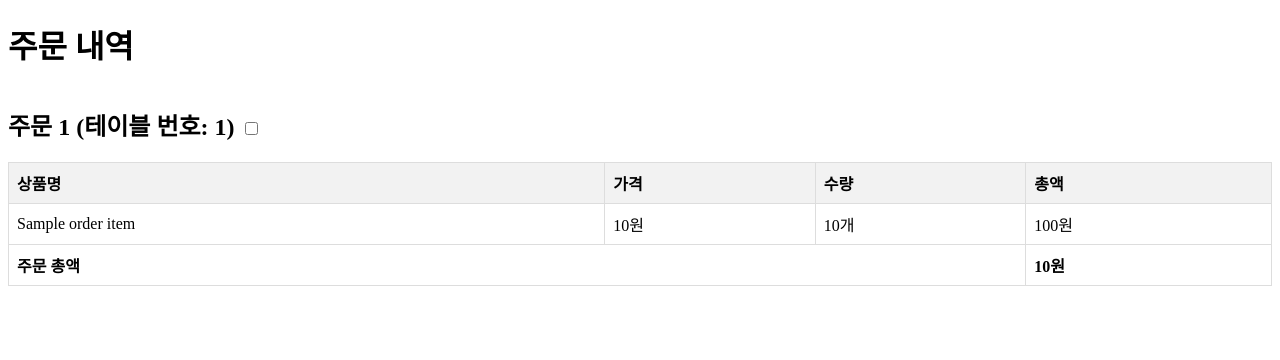
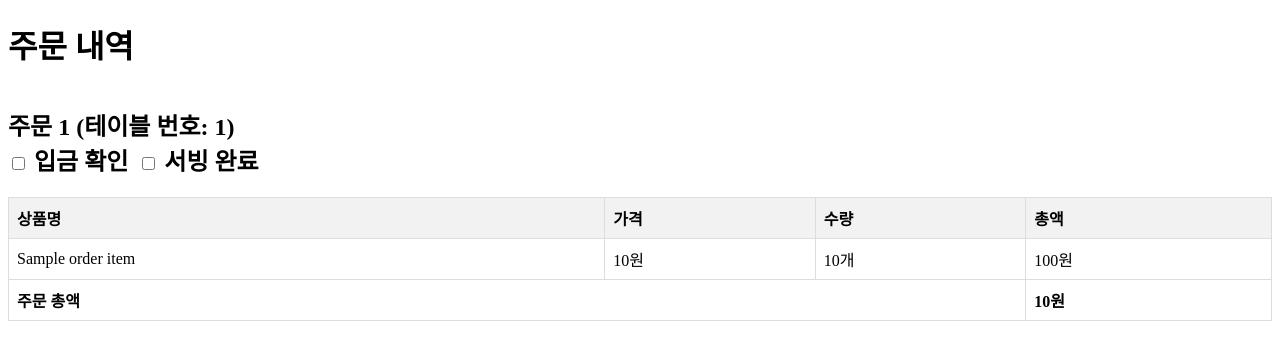
Before and after one commit to kimd0h00n/server, a Flask app: template templates/orders.html in a window 1280 px wide. Shown: the top 360 px of the page. Run offline with Flask 2, Linux system fonts and the light colour scheme; the template is opened without the code that fills it: most values are stand-ins (such as "Sample title", 1, 10 or a date in 2020).

Commit message:
Update orders.html

```diff
--- a/templates/orders.html
+++ b/templates/orders.html
@@ -26,6 +26,11 @@
         h2 {
             margin-top: 40px;
         }
+        .checkbox-group {
+            display: flex;
+            align-items: center;
+            gap: 10px;
+        }
     </style>
 </head>
 <body>
@@ -34,7 +39,14 @@
         {% for order in orders %}
             <h2>
                 주문 {{ loop.index }} (테이블 번호: {{ order['table_number'] }})
-                <input type="checkbox" class="table-checkbox" data-table-number="{{ order['table_number'] }}">
+                <div class="checkbox-group">
+                    <label>
+                        <input type="checkbox" class="payment-checkbox" data-table-number="{{ order['table_number'] }}"> 입금 확인
+                    </label>
+                    <label>
+                        <input type="checkbox" class="serving-checkbox" data-table-number="{{ order['table_number'] }}"> 서빙 완료
+                    </label>
+                </div>
             </h2>
             <table class="order-table">
                 <thead>
@@ -69,20 +81,34 @@
 
     <script>
         document.addEventListener('DOMContentLoaded', function () {
-            const checkboxes = document.querySelectorAll('.table-checkbox');
+            const paymentCheckboxes = document.querySelectorAll('.payment-checkbox');
+            const servingCheckboxes = document.querySelectorAll('.serving-checkbox');
 
             // Load saved checkbox states
-            checkboxes.forEach(checkbox => {
+            paymentCheckboxes.forEach(checkbox => {
                 const tableNumber = checkbox.getAttribute('data-table-number');
-                const isChecked = localStorage.getItem('checkbox_' + tableNumber) === 'true';
+                const isChecked = localStorage.getItem('payment_checkbox_' + tableNumber) === 'true';
+                checkbox.checked = isChecked;
+            });
+
+            servingCheckboxes.forEach(checkbox => {
+                const tableNumber = checkbox.getAttribute('data-table-number');
+                const isChecked = localStorage.getItem('serving_checkbox_' + tableNumber) === 'true';
                 checkbox.checked = isChecked;
             });
 
             // Save checkbox states on change
-            checkboxes.forEach(checkbox => {
+            paymentCheckboxes.forEach(checkbox => {
                 checkbox.addEventListener('change', function () {
                     const tableNumber = checkbox.getAttribute('data-table-number');
-                    localStorage.setItem('checkbox_' + tableNumber, checkbox.checked);
+                    localStorage.setItem('payment_checkbox_' + tableNumber, checkbox.checked);
+                });
+            });
+
+            servingCheckboxes.forEach(checkbox => {
+                checkbox.addEventListener('change', function () {
+                    const tableNumber = checkbox.getAttribute('data-table-number');
+                    localStorage.setItem('serving_checkbox_' + tableNumber, checkbox.checked);
                 });
             });
         });
```
